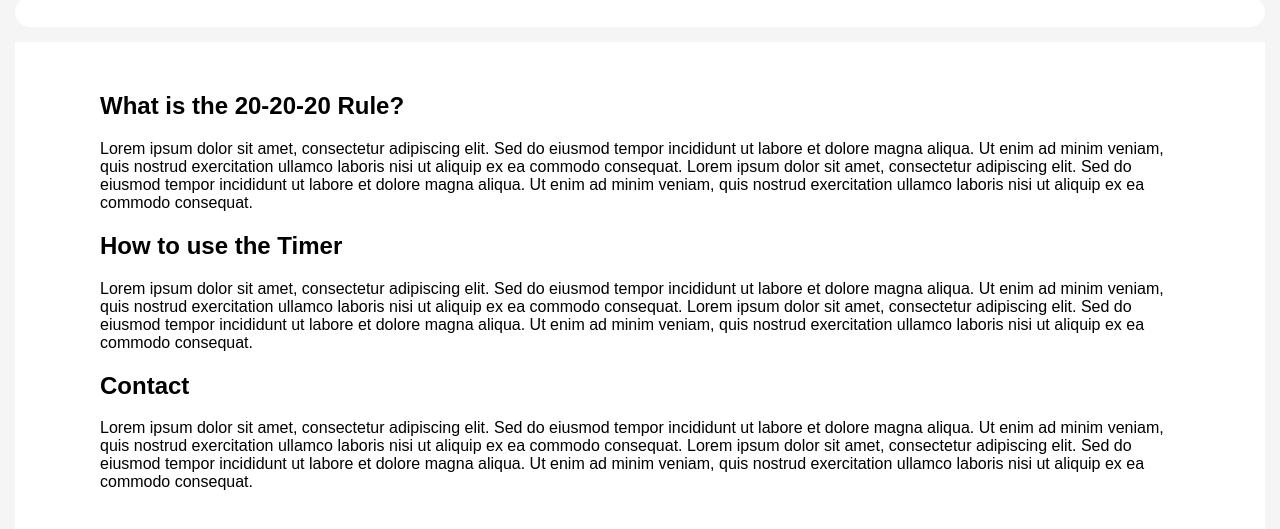
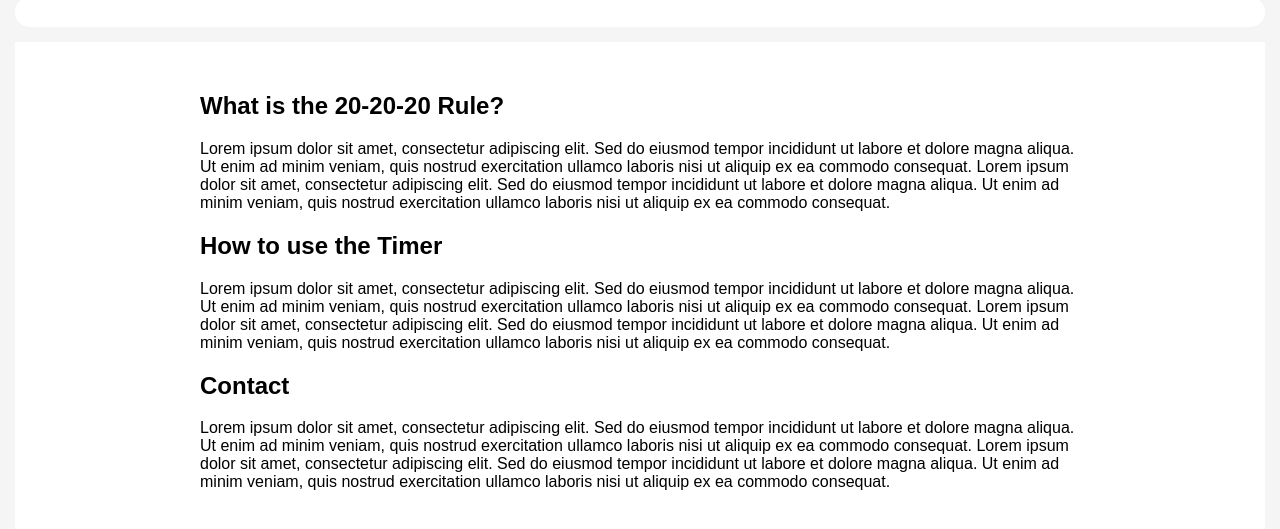
Before and after one commit to majdiJ/20-20-20-rule, a plain HTML site: page index.html in a window 1280 px wide. Shown: the part 803-1332 px from the top of the page. Drawn offline with Linux system fonts and the light colour scheme.

Commit message:
save point

```diff
--- a/resource/style/main.css
+++ b/resource/style/main.css
@@ -21,7 +21,7 @@
 
     --side-gap: 15px;
     --border-radius: 30px;
-    --page-content-max-width: 1100px;
+    --page-content-max-width: 900px;
 }
 
 @media (prefers-color-scheme: dark) {
```
Also changed, not shown: 1 other file.
